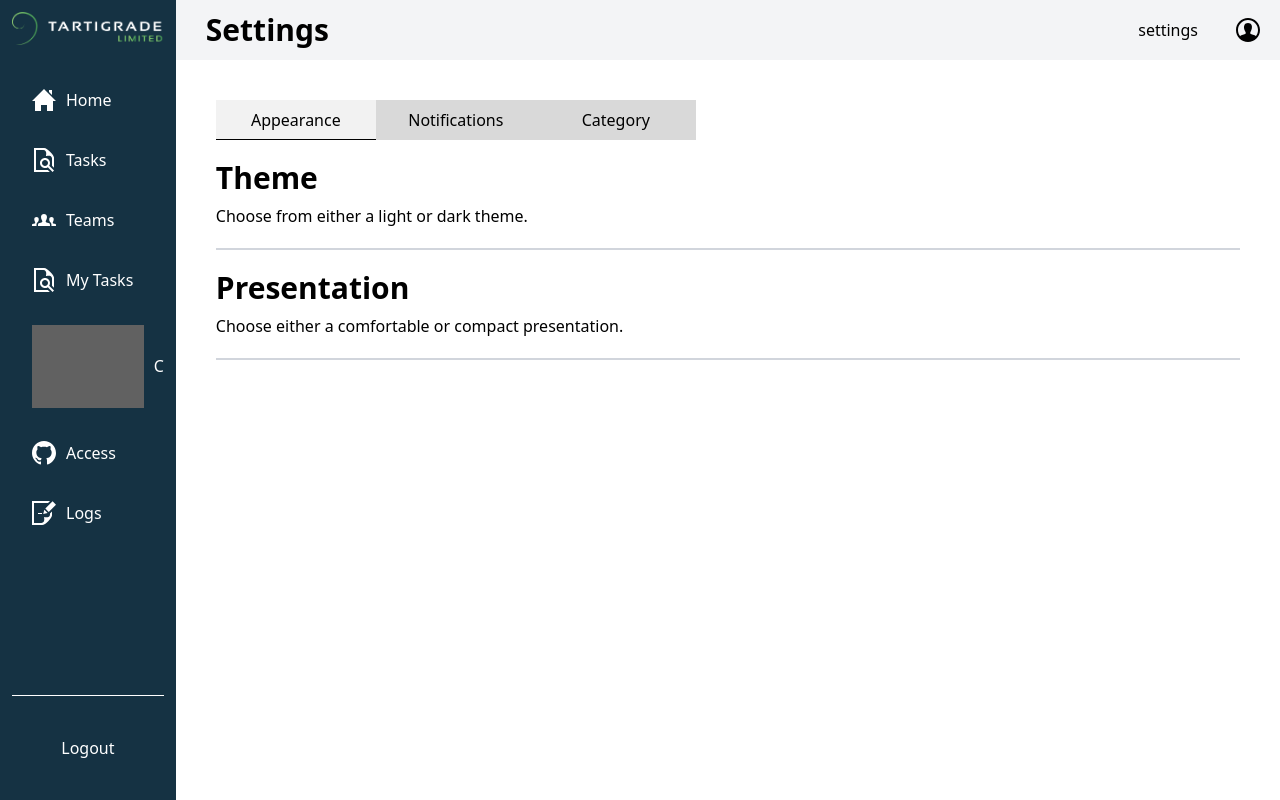
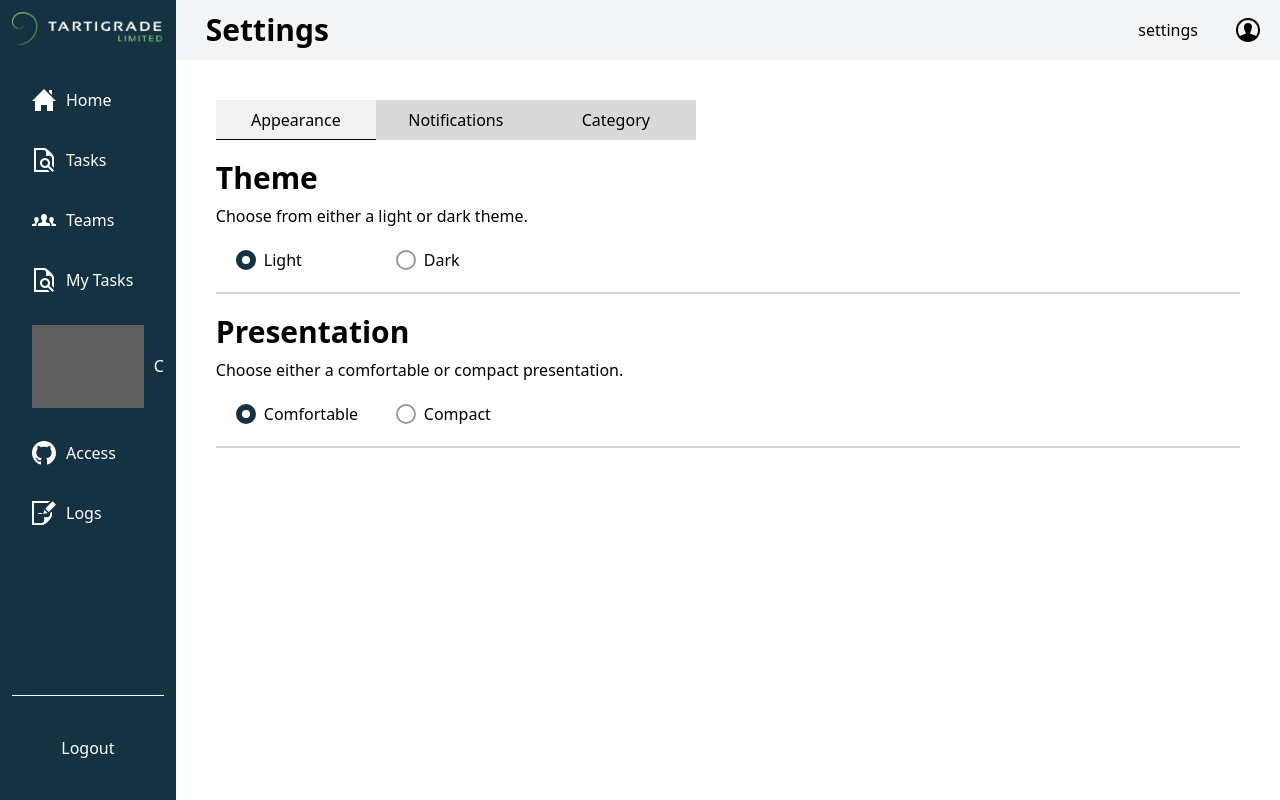
Before and after one commit to devaku/synapse, a React (Vite) app in the folder frontend/: page /settings in a window 1280 px wide. Built offline with nearby package versions, Linux system fonts and the light colour scheme; grey boxes are pictures that could not be loaded.

Commit message:
Radio toggles

```diff
--- a/frontend/src/pages/settings.tsx
+++ b/frontend/src/pages/settings.tsx
@@ -13,7 +13,7 @@ export default function SettingsPage() {
 	function Tab({name, selected = false, onClick}: Tab) {
 		return (
 			<button
-				className={`w-40 h-10 flex items-center justify-center hover:cursor-pointer ${selected == true ? 'border-b-1 bg-black/5' : 'bg-black/15'}`}
+				className={`w-40 h-10 flex items-center justify-center hover:cursor-pointer ${selected == true ? 'border-b-1 bg-ttg-black/5' : 'bg-ttg-black/15'}`}
 				onClick={onClick}
 			>{name}</button>
 		);
@@ -38,16 +38,58 @@ export default function SettingsPage() {
 		);
 	}
 
+	type Radio = {
+		name: string,
+		selected?: boolean,
+		onClick?: () => void
+	}
+
+	function Radio({name, selected = false, onClick}: Radio) {
+		return (
+			<div className='flex items-center gap-2 w-40'>
+				<button onClick={onClick} className={`
+					flex items-center justify-center size-5 rounded-full border-ttg-black/40
+					hover:cursor-pointer hover:border-6
+					${selected == true ? 'border-6 border-ttg-dark-blue' : 'border-2'
+				}`}></button>
+				<p>{name}</p>
+			</div>
+		);
+	}
+
+	function RadioGroup({radios}: {radios: Array<Radio>}) {
+		const [activeRadio, setActiveRadio] = useState(radios[0].name)
+
+		return (
+			<div className='flex my-5 ml-5'>
+				{radios.map((radio) => (
+					<Radio
+						name={radio.name}
+						selected={radio.name === activeRadio}
+						onClick={() => setActiveRadio(radio.name)}
+					/>
+				))}
+			</div>
+		);
+	}
+
 	return (
 		<HeaderContainer pageTitle={'Settings'}>
 			<TabGroup tabs={
 				[
 					{name: 'Appearance', content:
 						<div>
-							<div className='flex flex-col gap-2 my-5'>
+							<div className='flex flex-col gap-2 mt-5'>
 								<h2 className='text-3xl font-semibold'>Theme</h2>
 								<p>Choose from either a light or dark theme.</p>
 							</div>
+
+							<RadioGroup radios={
+								[
+									{name: "Light"},
+									{name: "Dark"}
+								]
+							}/>
 
 							<div className='bg-gray-300 w-full h-[2px]' />
 
@@ -55,6 +97,13 @@ export default function SettingsPage() {
 								<h2 className='text-3xl font-semibold'>Presentation</h2>
 								<p>Choose either a comfortable or compact presentation.</p>
 							</div>
+
+							<RadioGroup radios={
+								[
+									{name: "Comfortable"},
+									{name: "Compact"}
+								]
+							}/>
 
 							<div className='bg-gray-300 w-full h-[2px]' />
 						</div>
```
